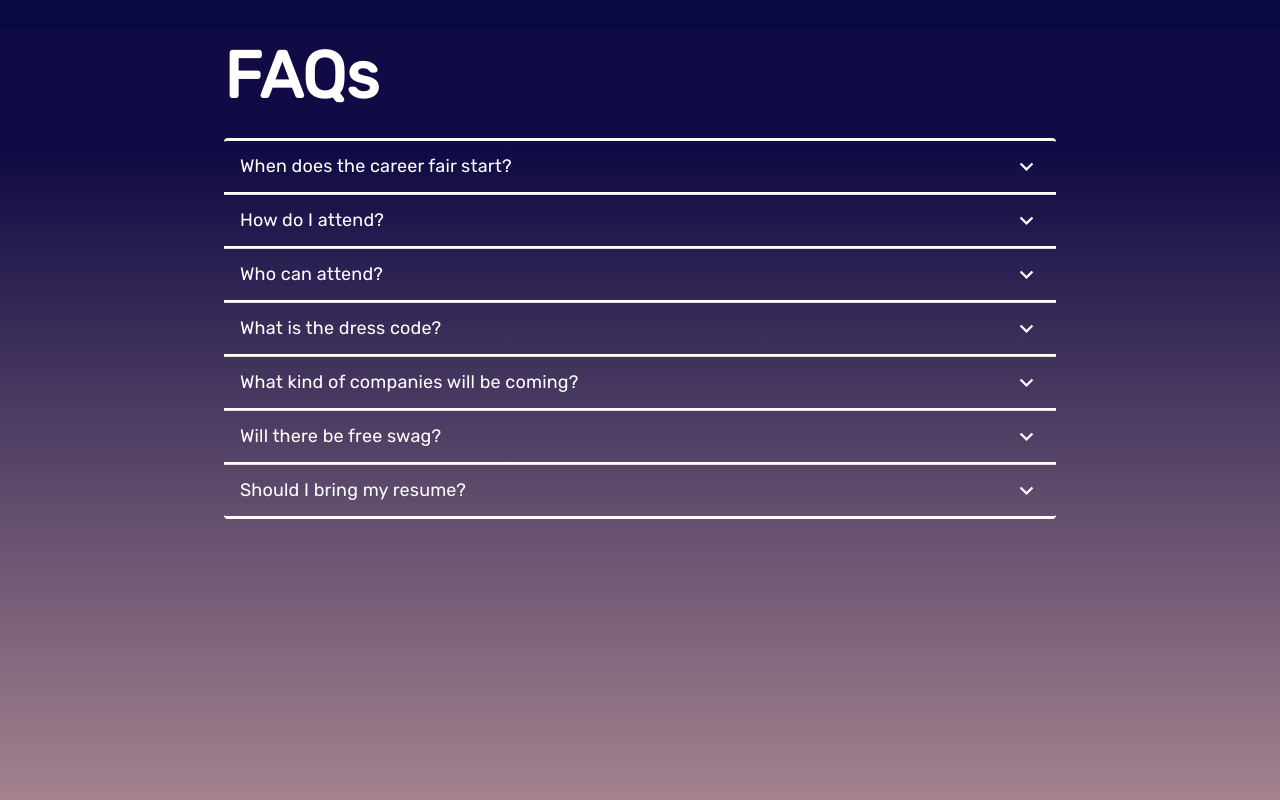
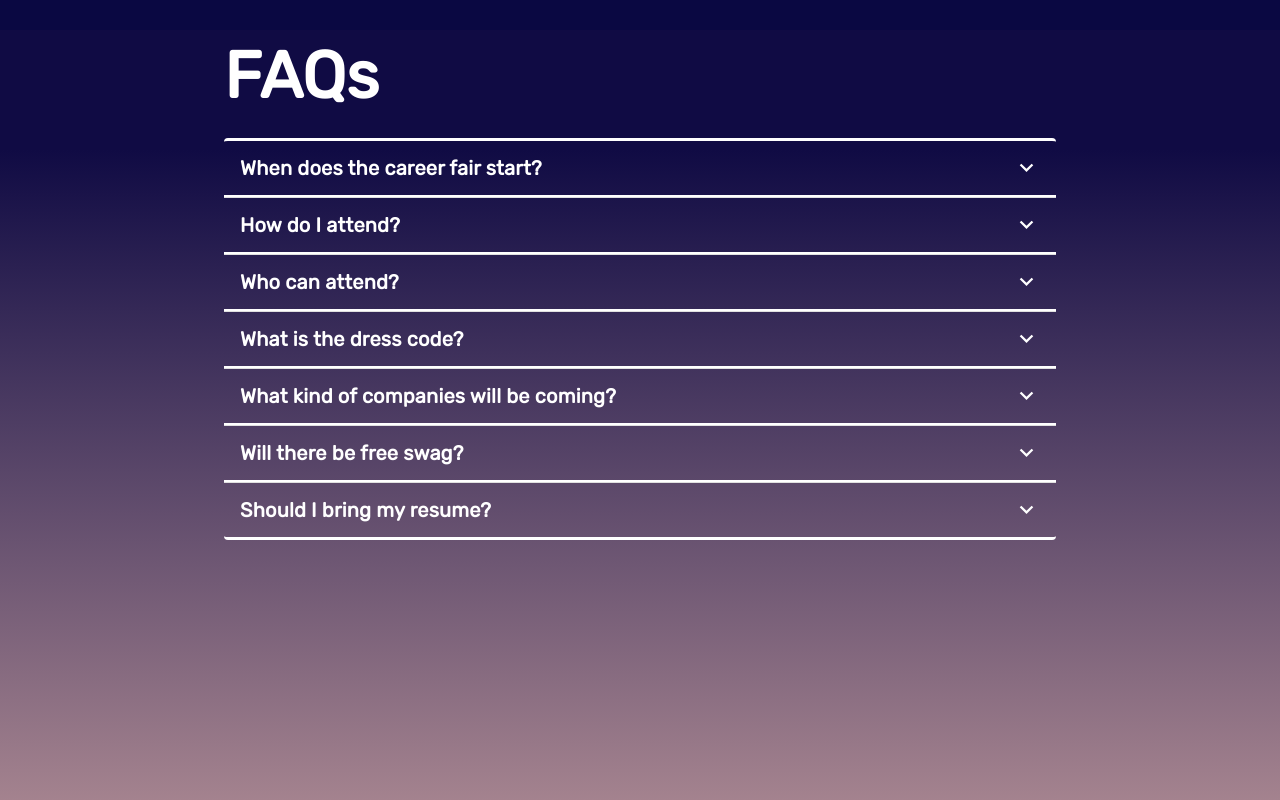
Before and after one commit to acmucsd/space-2022, a Next.js app: page / in a window 1280 px wide. Shown: the part 1570-2370 px from the top of the page. Built offline with nearby package versions, Linux system fonts and the light colour scheme.

Commit message:
Updated faq and font issues

```diff
--- a/src/components/Faq/index.tsx
+++ b/src/components/Faq/index.tsx
@@ -10,6 +10,7 @@ interface panelData {
   data: {question: string; answer: string|any}[];
 }
 const Faq: React.FC<panelData> = ({ data }) => {
+
   const [expandedIndex, setExpandedIndex] = useState<Number>(-1);
 
   const handleChange =
@@ -28,10 +29,12 @@ const Faq: React.FC<panelData> = ({ data }) => {
               boxShadow: 'none',
             }} key = {questionObject.question}>
               <AccordionSummary expandIcon={<ExpandMoreIcon className = {s.header}/>}>
-                <Typography className = {s.header}>{questionObject.question}</Typography>
+                <Typography sx = {{ fontSize: 20, fontWeight: 'bold'}}>
+                  {questionObject.question}
+                </Typography>
               </AccordionSummary>
-              <AccordionDetails>
-                <Typography component="div" className = {s.description}>
+              <AccordionDetails className = {s.description}>
+                <Typography component="div" sx = {{ fontSize: 20, fontWeight: 'bold'}}>
                   <div>{questionObject.answer}</div>
                 </Typography>
               </AccordionDetails>
--- a/src/components/Faq/style.module.scss
+++ b/src/components/Faq/style.module.scss
@@ -9,7 +9,6 @@
   border-color: none;
   box-shadow: none;
 }
-
 .description{
   color: vars.$white;
   font-family: Rubik, sans-serif;
```
